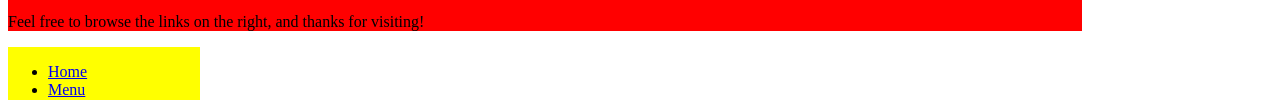
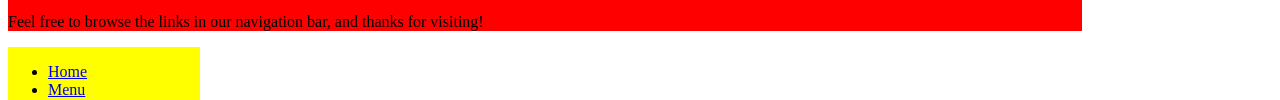
Before and after one commit to ericasummers/pizzeria, a plain HTML site: page index.html in a window 1280 px wide. Shown: the part 223-323 px from the top of the page. Drawn offline with Linux system fonts and the light colour scheme.

Commit message:
update the index.html with links information

```diff
--- a/index.html
+++ b/index.html
@@ -14,7 +14,7 @@
 
       <p>Lorem ipsum dolor sit amet, consectetur adipiscing elit, sed do eiusmod tempor incididunt ut labore et dolore magna aliqua. Ut enim ad minim veniam, quis nostrud exercitation ullamco laboris nisi ut aliquip ex ea commodo consequat. Duis aute irure dolor in reprehenderit in voluptate velit esse cillum dolore eu fugiat nulla pariatur. Excepteur sint occaecat cupidatat non proident, sunt in culpa qui officia deserunt mollit anim id est laborum.</p>
 
-      <p class="footer">Feel free to browse the links on the right, and thanks for visiting!</p>
+      <p class="footer">Feel free to browse the links in our navigation bar, and thanks for visiting!</p>
     </div>
 
     <div id="menu">
```
